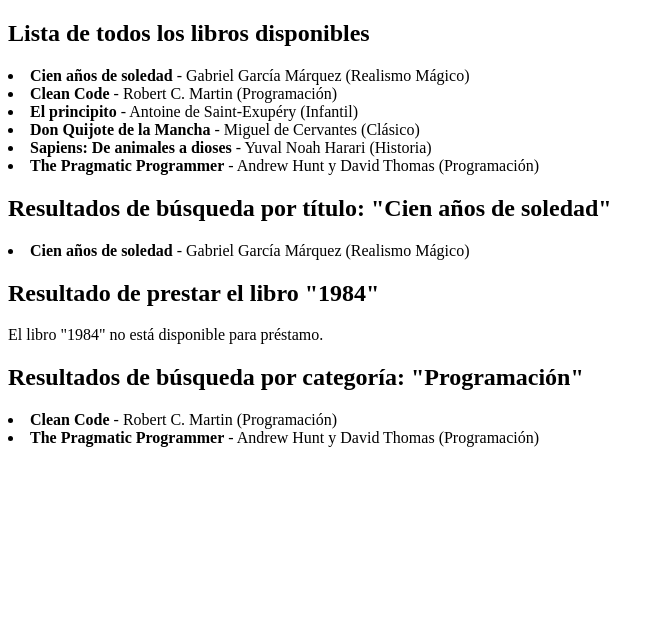
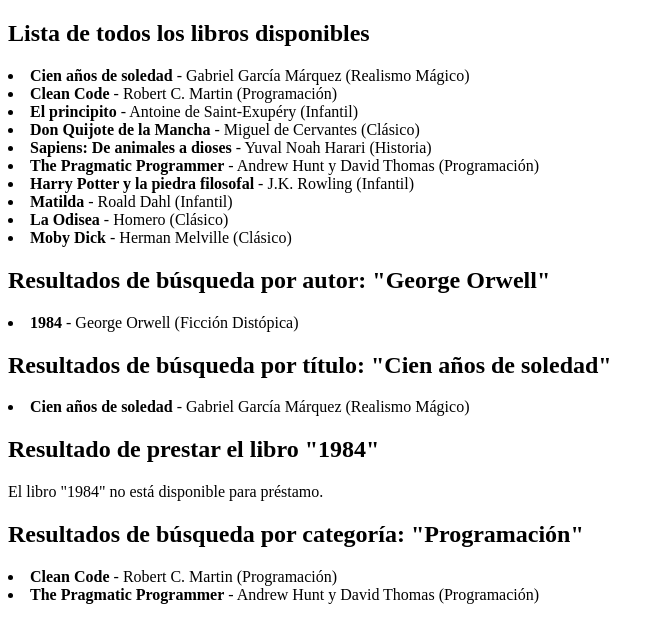
Before and after one commit to ederramosh/bibliotech, a PHP site: page / in a window 1280 px wide. Shown: the top 643 px of the page, without its empty margins (0-664 px from the left). Run offline with PHP 8.4, Linux system fonts and the light colour scheme.

Commit message:
adding new functionality of searchByAuthor and new books

```diff
--- a/index.php
+++ b/index.php
@@ -12,10 +12,14 @@ $book4 = new Book("El principito", "Antoine de Saint-Exupéry", "9780156013987",
 $book5 = new Book("Don Quijote de la Mancha", "Miguel de Cervantes", "9788420412146", true, "Clásico");
 $book6 = new Book("Sapiens: De animales a dioses", "Yuval Noah Harari", "9788499926223", true, "Historia");
 $book7 = new Book("The Pragmatic Programmer", "Andrew Hunt y David Thomas", "9780201616224", true, "Programación");
+$book8 = new Book("Harry Potter y la piedra filosofal", "J.K. Rowling", "9788478884452", true, "Infantil");
+$book9 = new Book("Matilda", "Roald Dahl", "9780142410370", true, "Infantil");
+$book10 = new Book("La Odisea", "Homero", "9780140268867", true, "Clásico");
+$book11 = new Book("Moby Dick", "Herman Melville", "9781503280786", true, "Clásico");
 
 $library = new Library();
 
-$books = [$book1, $book2, $book3, $book4, $book5, $book6, $book7];
+$books = [$book1, $book2, $book3, $book4, $book5, $book6, $book7, $book8, $book9, $book10, $book11];
 
 foreach ($books as $book) {
     $library->addBook($book);
@@ -23,6 +27,7 @@ foreach ($books as $book) {
 
 $availableBooks = $library->listAvailableBooks();
 $searchByTitle = $library->searchByTitle("Cien años de soledad");
+$searchByAuthor = $library->searchByAuthor("George Orwell");
 $searchByCategory = $library->listBooksByCategory("Programación");
 $lendBook = $library->lendBook("1984");
 ?>
@@ -47,6 +52,18 @@ $lendBook = $library->lendBook("1984");
             </li>
         <?php endforeach; ?>
     </section>
+
+    <section>
+        <h1>Resultados de búsqueda por autor: "George Orwell"</h1>
+        <?php foreach ($searchByAuthor as $book): ?>
+            <li>
+                <strong><?= $book->getTitle(); ?></strong>
+                - <?= $book->getAuthor(); ?>
+                (<?= $book->getCategory(); ?>)
+            </li>
+        <?php endforeach; ?>
+    </section>
+
     <section>
         <h1>Resultados de búsqueda por título: "Cien años de soledad"</h1>
         <?php foreach ($searchByTitle as $book): ?>
--- a/src/Library.php
+++ b/src/Library.php
@@ -29,6 +29,16 @@ class Library {
         return $results;
     }
 
+    public function searchByAuthor($author) {
+        $results = [];
+        foreach ($this->books as $book) {
+            if (stripos($book->getAuthor(), $author) !== false) {
+                $results[] = $book;
+            }
+        }
+        return $results;
+    }
+
     public function listAvailableBooks() {
         return array_filter($this->books, function($book) {
             return $book->isAvailable();
```
